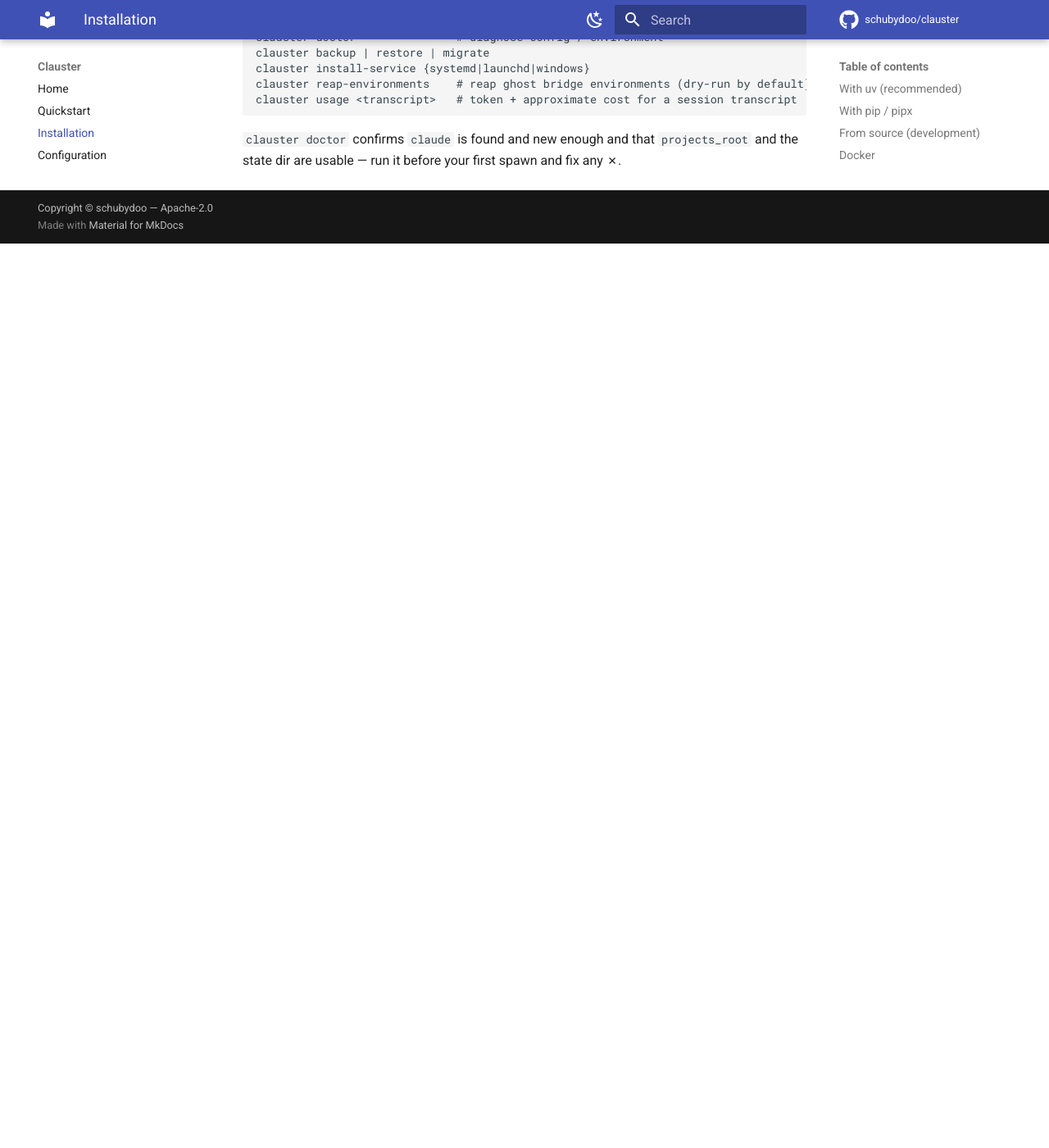
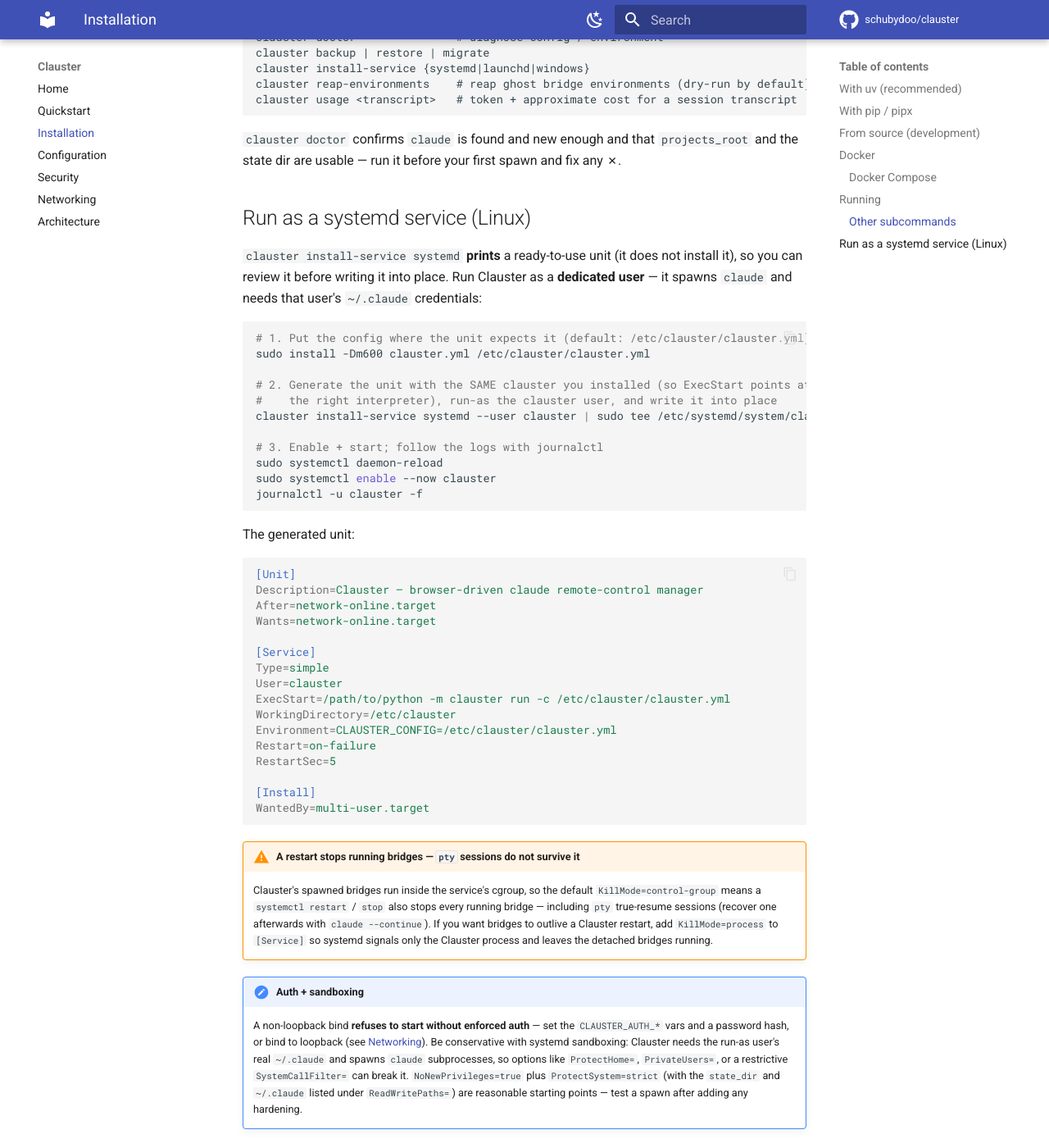
Before and after one commit to schubydoo/clauster, an MkDocs documentation site: the page built from docs/installation.md, in a window 1280 px wide and 1400 px high, scrolled down 2706 px. Shown: the whole window at 82% size. Built offline with MkDocs 1.6.1 and Material for MkDocs 9.7.7, drawn with Linux system fonts in a browser that asks for light colours; comment, search, counter and statistics services are not loaded; before the commit the page ends 3003 px from its top, so only the background shows below that.

Commit message:
docs: add a systemd deploy recipe (install-service + bridge-survival caveat) (#202)
## What

Completes the **#5** docs gap with a **Run as a systemd service
(Linux)** section in `docs/installation.md`.

## Contents

- The **`clauster install-service systemd`** flow — it *prints* a unit
(doesn't install it): config to `/etc/clauster/clauster.yml`, generate →
`tee` into `/etc/systemd/system/`, `daemon-reload` → `enable --now` →
`journalctl -u clauster -f`. Run as a **dedicated user** (Clauster needs
that user's `~/.claude`).
- The **generated unit** (matches `ops.render_service_unit`:
`Restart=on-failure`, `network-online.target`,
`WantedBy=multi-user.target`).
- Two operational notes grounded in real behaviour:
- ⚠️ **Bridge survival:** spawned bridges live in the service cgroup, so
the default `KillMode=control-group` means a `systemctl restart`/`stop`
stops running bridges — `pty` true-resume sessions don't survive
(recover with `claude --continue`); set `KillMode=process` to keep
detached bridges alive across a restart.
- **Auth + sandboxing:** the non-loopback enforced-auth requirement
(cross-links Networking), and a caution that
`ProtectHome`/`PrivateUsers`/restrictive `SystemCallFilter` can break
Clauster (it needs the real `~/.claude` + spawns `claude`);
`NoNewPrivileges` + `ProtectSystem=strict` with `ReadWritePaths` as
reasonable starting points.

Docs-only; markdownlint passes.

🤖 Generated with [Claude Code](https://claude.com/claude-code)

Co-authored-by: Schuby <12485317+schubydoo@users.noreply.github.com>
Co-authored-by: Claude Opus 4.8 <noreply@anthropic.com>

````diff
--- a/docs/installation.md
+++ b/docs/installation.md
@@ -136,3 +136,64 @@ clauster usage <transcript>   # token + approximate cost for a session transcrip
 `clauster doctor` confirms `claude` is found and new enough and that
 `projects_root` and the state dir are usable — run it before your first spawn
 and fix any ✗.
+
+## Run as a systemd service (Linux)
+
+`clauster install-service systemd` **prints** a ready-to-use unit (it does not
+install it), so you can review it before writing it into place. Run Clauster as a
+**dedicated user** — it spawns `claude` and needs that user's `~/.claude`
+credentials:
+
+```sh
+# 1. Put the config where the unit expects it (default: /etc/clauster/clauster.yml)
+sudo install -Dm600 clauster.yml /etc/clauster/clauster.yml
+
+# 2. Generate the unit with the SAME clauster you installed (so ExecStart points at
+#    the right interpreter), run-as the clauster user, and write it into place
+clauster install-service systemd --user clauster | sudo tee /etc/systemd/system/clauster.service
+
+# 3. Enable + start; follow the logs with journalctl
+sudo systemctl daemon-reload
+sudo systemctl enable --now clauster
+journalctl -u clauster -f
+```
+
+The generated unit:
+
+```ini
+[Unit]
+Description=Clauster — browser-driven claude remote-control manager
+After=network-online.target
+Wants=network-online.target
+
+[Service]
+Type=simple
+User=clauster
+ExecStart=/path/to/python -m clauster run -c /etc/clauster/clauster.yml
+WorkingDirectory=/etc/clauster
+Environment=CLAUSTER_CONFIG=/etc/clauster/clauster.yml
+Restart=on-failure
+RestartSec=5
+
+[Install]
+WantedBy=multi-user.target
+```
+
+!!! warning "A restart stops running bridges — `pty` sessions do not survive it"
+    Clauster's spawned bridges run inside the service's cgroup, so the default
+    `KillMode=control-group` means a `systemctl restart` / `stop` also stops every
+    running bridge — including `pty` true-resume sessions (recover one afterwards
+    with `claude --continue`). If you want bridges to outlive a Clauster restart,
+    add `KillMode=process` to `[Service]` so systemd signals only the Clauster
+    process and leaves the detached bridges running.
+
+!!! note "Auth + sandboxing"
+    A non-loopback bind **refuses to start without enforced auth** — set the
+    `CLAUSTER_AUTH_*` vars and a password hash, or bind to loopback (see
+    [Networking](networking.md)). Be conservative with systemd sandboxing:
+    Clauster needs the run-as user's real `~/.claude` and spawns `claude`
+    subprocesses, so options like `ProtectHome=`, `PrivateUsers=`, or a
+    restrictive `SystemCallFilter=` can break it. `NoNewPrivileges=true` plus
+    `ProtectSystem=strict` (with the `state_dir` and `~/.claude` listed under
+    `ReadWritePaths=`) are reasonable starting points — test a spawn after adding
+    any hardening.
````
